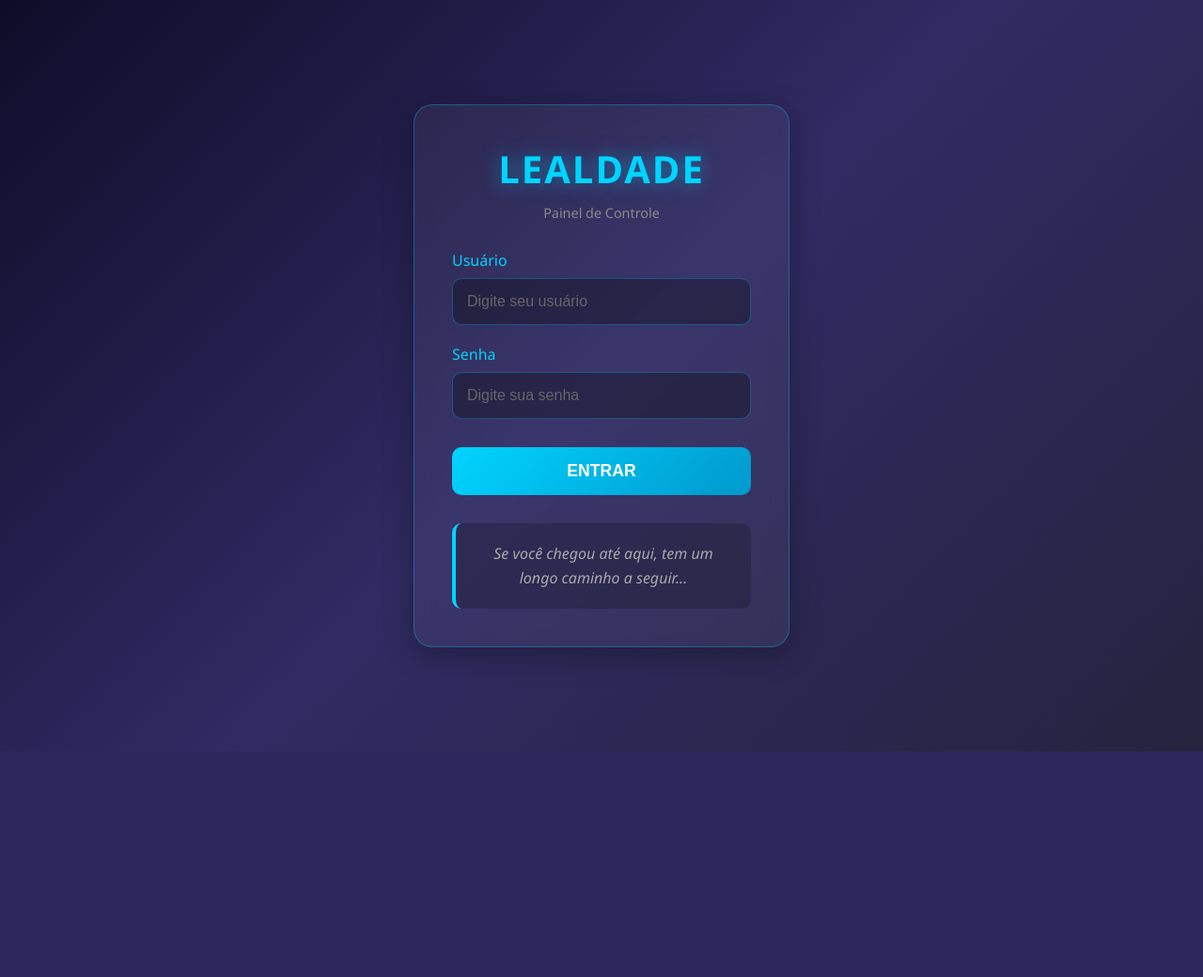
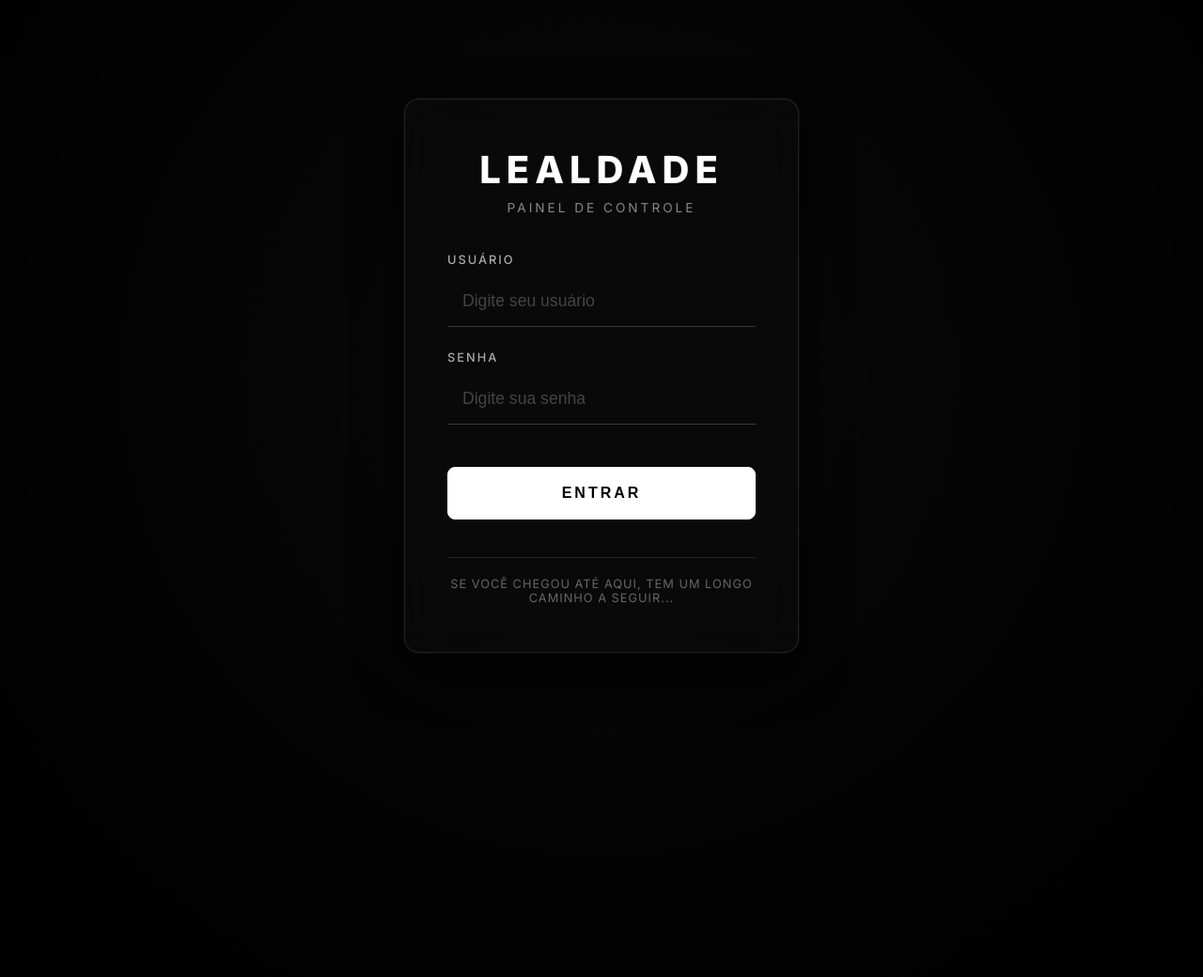
Before and after one commit to kaueX3/system-monitor, a Flask app: template template/login.html in a window 1280 px wide; the page is wider, and only the part inside the window is pictured. Shown: the top 1040 px of that part at 94% size. Before the commit the page ends 800 px from the top of that part, so only its background shows below. Run offline with Flask 3, Linux system fonts and the light colour scheme; the template is opened without the code that fills it, so the values that code supplies are empty.

Commit message:
Update login.html

```diff
--- a/template/login.html
+++ b/template/login.html
@@ -3,132 +3,172 @@
 <head>
     <meta charset="UTF-8">
     <meta name="viewport" content="width=device-width, initial-scale=1.0">
-    <title>LEALDADE - Login</title>
+    <title>LEALDADE</title>
     <style>
+        @import url('https://fonts.googleapis.com/css2?family=Inter:wght@400;500;600;800&display=swap');
         * { margin: 0; padding: 0; box-sizing: border-box; }
         body {
-            font-family: 'Segoe UI', sans-serif;
-            background: linear-gradient(135deg, #0f0c29, #302b63, #24243e);
+            font-family: 'Inter', 'Segoe UI', sans-serif;
+            background: #000000;
             min-height: 100vh;
-            color: #fff;
+            color: #ffffff;
             display: flex;
             justify-content: center;
             align-items: center;
             padding: 20px;
+            overflow: hidden;
+            position: relative;
+        }
+        body::before {
+            content: '';
+            position: absolute;
+            top: -50%; left: -50%;
+            width: 200%; height: 200%;
+            background: radial-gradient(circle, rgba(255,255,255,0.03) 0%, transparent 60%);
+            z-index: -1;
+            animation: rotateBG 30s linear infinite;
+        }
+        @keyframes rotateBG {
+            0% { transform: rotate(0deg); }
+            100% { transform: rotate(360deg); }
         }
         .login-container {
-            background: rgba(255,255,255,0.05);
-            border-radius: 20px;
-            padding: 40px;
-            max-width: 400px;
+            background: rgba(10, 10, 10, 0.8);
+            border-radius: 16px;
+            padding: 50px 45px;
+            max-width: 420px;
             width: 100%;
-            border: 1px solid rgba(0,212,255,0.3);
-            backdrop-filter: blur(10px);
-            box-shadow: 0 8px 32px rgba(0,0,0,0.3);
+            border: 1px solid rgba(255, 255, 255, 0.1);
+            backdrop-filter: blur(20px);
+            -webkit-backdrop-filter: blur(20px);
+            box-shadow: 0 20px 50px rgba(0,0,0,0.8), 0 0 0 1px rgba(255,255,255,0.05);
+            transition: transform 0.4s ease, box-shadow 0.4s ease;
+        }
+        .login-container:hover {
+            box-shadow: 0 20px 50px rgba(0,0,0,0.9), 0 0 25px rgba(255,255,255,0.05);
+            transform: translateY(-2px);
         }
         .logo {
             text-align: center;
-            margin-bottom: 30px;
+            margin-bottom: 40px;
         }
         .logo h1 {
-            color: #00d4ff;
-            text-shadow: 0 0 20px rgba(0,212,255,0.5);
-            margin-bottom: 10px;
+            color: #ffffff;
+            margin-bottom: 8px;
             font-size: 2.5em;
-            font-weight: bold;
-            letter-spacing: 2px;
+            font-weight: 800;
+            letter-spacing: 6px;
+            text-transform: uppercase;
         }
         .logo p {
-            color: #888;
-            font-size: 0.9em;
+            color: #888888;
+            font-size: 0.85em;
+            letter-spacing: 3px;
+            text-transform: uppercase;
         }
         .form-group {
-            margin-bottom: 20px;
+            margin-bottom: 25px;
         }
         .form-group label {
             display: block;
-            margin-bottom: 8px;
-            color: #00d4ff;
+            margin-bottom: 10px;
+            color: #aaaaaa;
             font-weight: 500;
+            font-size: 0.8em;
+            text-transform: uppercase;
+            letter-spacing: 2px;
         }
         .form-group input {
             width: 100%;
-            padding: 15px;
-            background: rgba(0,0,0,0.3);
-            border: 1px solid rgba(0,212,255,0.3);
-            border-radius: 10px;
+            padding: 16px;
+            background: transparent;
+            border: none;
+            border-bottom: 1px solid rgba(255,255,255,0.2);
             color: #fff;
-            font-size: 1em;
+            font-size: 1.1em;
             transition: all 0.3s ease;
+            border-radius: 0;
         }
         .form-group input:focus {
             outline: none;
-            border-color: #00d4ff;
-            box-shadow: 0 0 10px rgba(0,212,255,0.3);
+            border-bottom-color: #ffffff;
+            box-shadow: 0 1px 0 #ffffff;
         }
         .form-group input::placeholder {
-            color: #666;
+            color: #444444;
         }
         .login-btn {
             width: 100%;
-            padding: 15px;
-            background: linear-gradient(135deg, #00d4ff, #0099cc);
-            border: none;
-            border-radius: 10px;
-            color: #fff;
-            font-size: 1.1em;
-            font-weight: bold;
+            padding: 18px;
+            background: #ffffff;
+            border: 1px solid #ffffff;
+            border-radius: 8px;
+            color: #000000;
+            font-size: 1em;
+            font-weight: 700;
+            letter-spacing: 3px;
             cursor: pointer;
-            transition: all 0.3s ease;
-            margin-top: 10px;
+            transition: all 0.3s cubic-bezier(0.25, 0.8, 0.25, 1);
+            margin-top: 20px;
+            text-transform: uppercase;
         }
         .login-btn:hover {
+            background: transparent;
+            color: #ffffff;
             transform: translateY(-2px);
-            box-shadow: 0 5px 20px rgba(0,212,255,0.4);
+            box-shadow: 0 10px 20px rgba(255,255,255,0.1);
         }
         .login-btn:active {
-            transform: translateY(0);
+            transform: translateY(1px);
         }
         .message {
             text-align: center;
-            margin-top: 30px;
-            padding: 20px;
-            background: rgba(0,0,0,0.2);
-            border-radius: 10px;
-            border-left: 4px solid #00d4ff;
+            margin-top: 40px;
+            padding-top: 20px;
+            border-top: 1px solid rgba(255,255,255,0.1);
         }
         .message p {
-            color: #aaa;
-            font-style: italic;
-            line-height: 1.6;
+            color: #666666;
+            font-style: normal;
+            font-size: 0.8em;
+            letter-spacing: 1px;
+            text-transform: uppercase;
         }
         .error {
-            background: rgba(255,0,0,0.1);
-            border: 1px solid rgba(255,0,0,0.3);
-            color: #ff6b6b;
-            padding: 10px;
-            border-radius: 8px;
-            margin-bottom: 15px;
+            background: transparent;
+            border: 1px solid #ff3333;
+            color: #ff3333;
+            padding: 12px;
+            border-radius: 6px;
+            margin-bottom: 20px;
             text-align: center;
             display: none;
+            font-weight: 500;
+            font-size: 0.9em;
+            letter-spacing: 1px;
         }
         .success {
-            background: rgba(0,255,0,0.1);
-            border: 1px solid rgba(0,255,0,0.3);
-            color: #00ff00;
-            padding: 10px;
-            border-radius: 8px;
-            margin-bottom: 15px;
+            background: transparent;
+            border: 1px solid #ffffff;
+            color: #ffffff;
+            padding: 12px;
+            border-radius: 6px;
+            margin-bottom: 20px;
             text-align: center;
             display: none;
+            font-weight: 500;
+            font-size: 0.9em;
+            letter-spacing: 1px;
         }
-        @keyframes pulse {
-            0% { opacity: 1; }
-            50% { opacity: 0.7; }
-            100% { opacity: 1; }
+        @keyframes blink {
+            0%, 100% { opacity: 1; }
+            50% { opacity: 0.4; }
         }
         .loading {
-            animation: pulse 1.5s infinite;
+            animation: blink 1.5s infinite;
+            pointer-events: none;
+            background: transparent;
+            color: #ffffff;
         }
     </style>
 </head>
@@ -175,55 +215,48 @@
             const username = document.getElementById('username').value;
             const password = document.getElementById('password').value;
 
-            // Resetar mensagens
             errorMsg.style.display = 'none';
             successMsg.style.display = 'none';
 
-            // Adicionar estado de carregamento
             loginBtn.classList.add('loading');
-            loginBtn.textContent = 'Verificando...';
+            loginBtn.textContent = 'VERIFICANDO...';
             loginBtn.disabled = true;
 
-            // Simular verificação (em um sistema real, isso seria uma chamada API)
             setTimeout(() => {
                 if (username === 'lealdade' && password === 'lealdade') {
-                    successMsg.textContent = 'Login bem-sucedido! Redirecionando...';
+                    successMsg.textContent = 'ACESSO PERMITIDO. REDIRECIONANDO...';
                     successMsg.style.display = 'block';
 
-                    // Redirecionar para a página principal após 2 segundos
                     setTimeout(() => {
                         window.location.href = '/dashboard';
                     }, 2000);
                 } else {
-                    errorMsg.textContent = 'Usuário ou senha incorretos!';
+                    errorMsg.textContent = 'ACESSO NEGADO.';
                     errorMsg.style.display = 'block';
 
-                    // Resetar botão
                     loginBtn.classList.remove('loading');
                     loginBtn.textContent = 'ENTRAR';
                     loginBtn.disabled = false;
 
-                    // Limpar campos
                     document.getElementById('password').value = '';
                     document.getElementById('password').focus();
                 }
             }, 1500);
         });
 
-        // Adicionar efeito de digitação
         document.getElementById('username').addEventListener('input', function() {
             if (this.value.length > 0) {
-                this.style.borderColor = '#00d4ff';
+                this.style.borderBottomColor = '#ffffff';
             } else {
-                this.style.borderColor = 'rgba(0,212,255,0.3)';
+                this.style.borderBottomColor = 'rgba(255,255,255,0.2)';
             }
         });
 
         document.getElementById('password').addEventListener('input', function() {
             if (this.value.length > 0) {
-                this.style.borderColor = '#00d4ff';
+                this.style.borderBottomColor = '#ffffff';
             } else {
-                this.style.borderColor = 'rgba(0,212,255,0.3)';
+                this.style.borderBottomColor = 'rgba(255,255,255,0.2)';
             }
         });
     </script>
```
